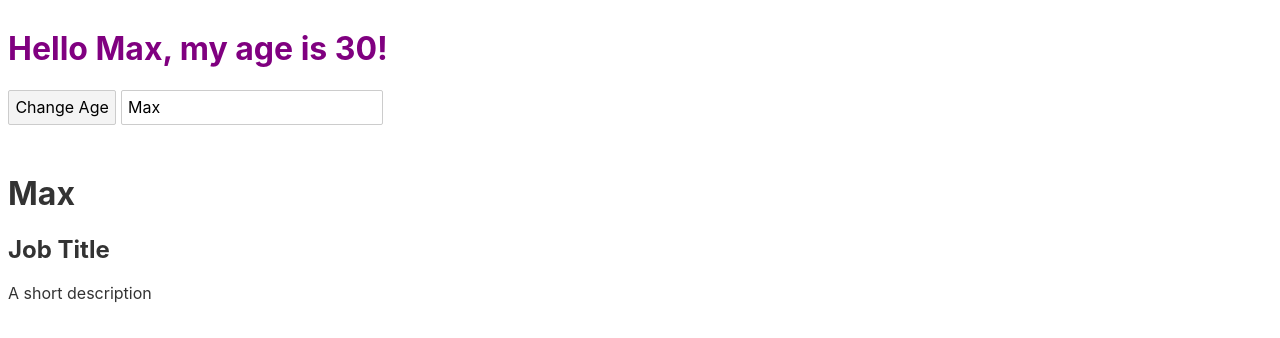
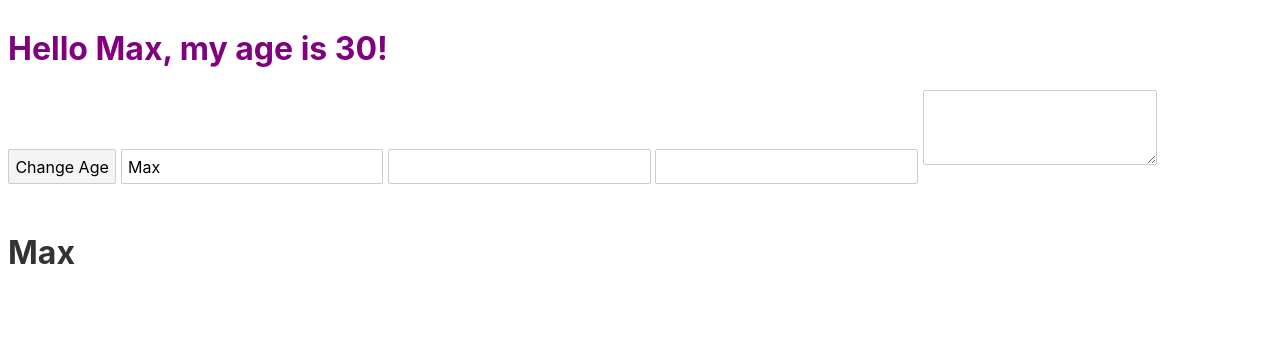
Before and after one commit to bu99ins/svelte-first-app, a Svelte app: page / in a window 1280 px wide. Shown: the top 338 px of the page. Built offline with nearby package versions, Linux system fonts and the light colour scheme.

Commit message:
Bind more props to the component

```diff
--- a/src/App.svelte
+++ b/src/App.svelte
@@ -2,6 +2,9 @@
   import ContactCard from "./ContactCard.svelte";
 
   let name = "Max";
+  let title = "";
+  let image = "";
+  let description = "";
   let age = 30;
 
   function incrementAge() {
@@ -19,5 +22,8 @@
 <button on:click={incrementAge}>Change Age</button>
 <!-- <input type="text" value={name} on:input={nameInput} /> -->
 <input type="text" bind:value={name} />
+<input type="text" bind:value={title} />
+<input type="text" bind:value={image} />
+<textarea rows="3" bind:value={description} />
 
-<ContactCard userName={name} />
+<ContactCard userName={name} jobTitle={title} {description} userImage={image} />
--- a/src/ContactCard.svelte
+++ b/src/ContactCard.svelte
@@ -1,5 +1,8 @@
 <script>
   export let userName;
+  export let jobTitle;
+  export let userImage;
+  export let description;
 </script>
 
 <style>
@@ -9,12 +12,12 @@
 <div>
   <header>
     <div>
-      <img src="" alt="" />
+      <img src={userImage} alt="" />
     </div>
     <h1>{userName}</h1>
-    <h2>Job Title</h2>
+    <h2>{jobTitle}</h2>
   </header>
   <div>
-    <p>A short description</p>
+    <p>{description}</p>
   </div>
 </div>
```
